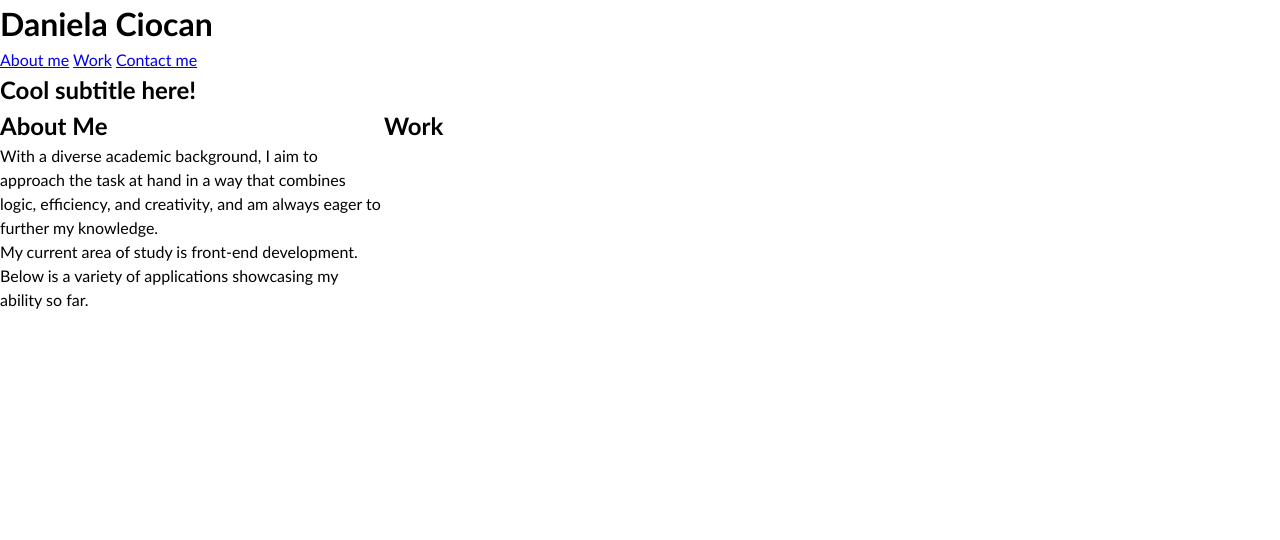
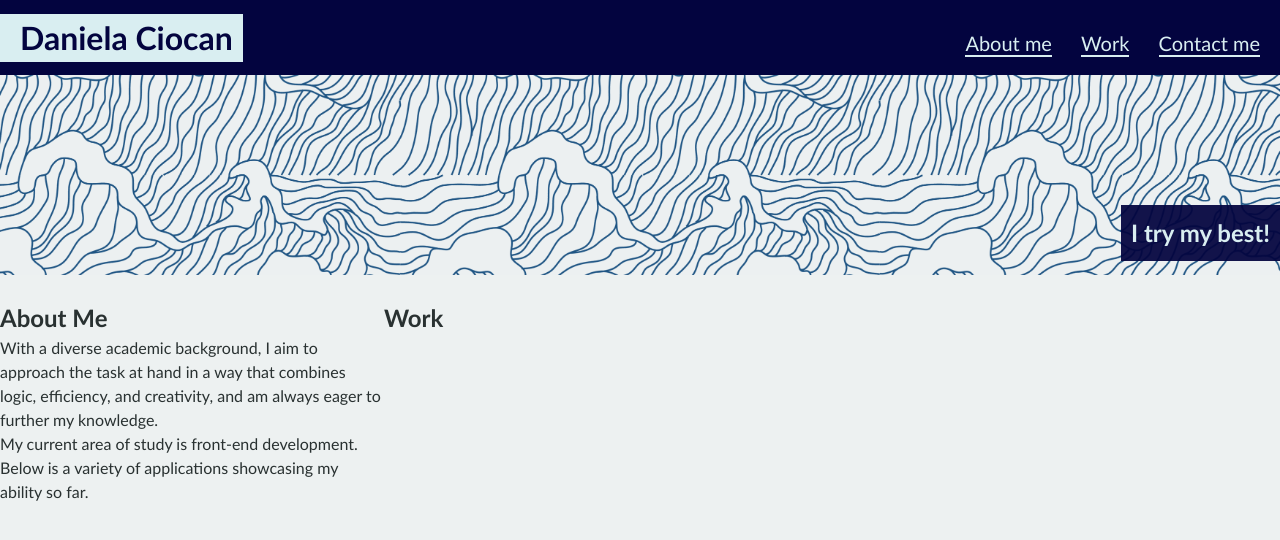
Before and after one commit to dsciocan/portfolio-page, a plain HTML site: page index.html in a window 1280 px wide. Shown: the top 540 px of the page. Drawn offline with Linux system fonts and the light colour scheme; files that its build step writes are made by us from their sources.

Commit message:
header styling

```diff
--- a/css/style.css
+++ b/css/style.css
@@ -7,7 +7,56 @@ body {
   padding: 0;
   font-family: 'Trebuchet MS', 'Lucida Sans Unicode', 'Lucida Grande', 'Lucida Sans', Arial, sans-serif;
   line-height: 1.5;
+  background-color: rgb(237, 241, 241);
+  color: rgb(41, 49, 49);
+
 }
+
+header {
+  display: flex;
+  align-items: center;
+  justify-content: space-between;
+  height: 75px;
+  background-color:  rgb(3, 4, 63);
+  color:rgb(3, 4, 63);
+}
+
+header nav {
+  padding-top: 10px;
+  margin-right: 20px;
+  float: right;
+}
+
+header a {
+  margin-left: 25px;
+  color:rgb(217, 238, 241);
+  text-decoration: none;
+  border-bottom: solid 2px rgb(217, 238, 241);
+  font-size: 15pt;
+}
+
+header h1 {
+  padding-left:20px;
+  padding-right:10px;
+  background-color: rgb(217, 238, 241);
+}
+.hero-banner {
+  height: 200px;
+  width: 100%;
+  margin-bottom: 25px;
+  background-image: url("../images/hero.png");
+  background-size: cover;
+  background-position: center;
+  display: flex;
+  justify-content: flex-end;
+
+}
+ .hero-banner h2 {
+  padding: 10px;;
+  background-color: rgba(3, 4, 63, 0.932);
+  margin-top: 130px;
+  color:rgb(217, 238, 241);
+ }
 
 h1,
 h2,
@@ -22,7 +71,7 @@ p {
   margin: 0;
 }
 
-.page-wrapper{
+.page-wrapper {
 
   display:grid;
   grid-template-rows: 20% 60% 20%;
@@ -33,22 +82,22 @@ p {
   "contact-title contact-content";
 }
 
-.about-title{
+.about-title {
   grid-area: about-title;
 }
-.about-content{
+.about-content {
   grid-area: about-content;
 }
-.work-title{
+.work-title {
   grid-area: work-title;
 }
-.work-content{
+.work-content {
   grid-area: work-content;
 }
-.contact-title{
+.contact-title {
   grid-area: contact-title;
 }
-.contact-content{
+.contact-content {
   grid-area: contact-content;
 }
 
--- a/index.html
+++ b/index.html
@@ -6,7 +6,7 @@
   <meta name="viewport" content="width=device-width, initial-scale=1.0">
   <meta http-equiv="X-UA-Compatible" content="ie=edge">
   <title>Daniela Ciocan - Portofolio Webpage</title>
-  <link rel="stylesheet" href="./assets/css/style.css" />
+  <link rel="stylesheet" href="css/style.css"/>
 </head>
 
 <body>
@@ -23,7 +23,7 @@
   <!-- hero banner -->
   <section class="hero-banner">
     <div>
-      <h2>Cool subtitle here!</h2>
+      <h2>I try my best!</h2>
     </div>
   </section>
 
```
Also changed, not shown: images/hero.png (added), images/project3.jpg (added), images/project4.jpg (added), images/project5.jpg (added), 1 other file.
